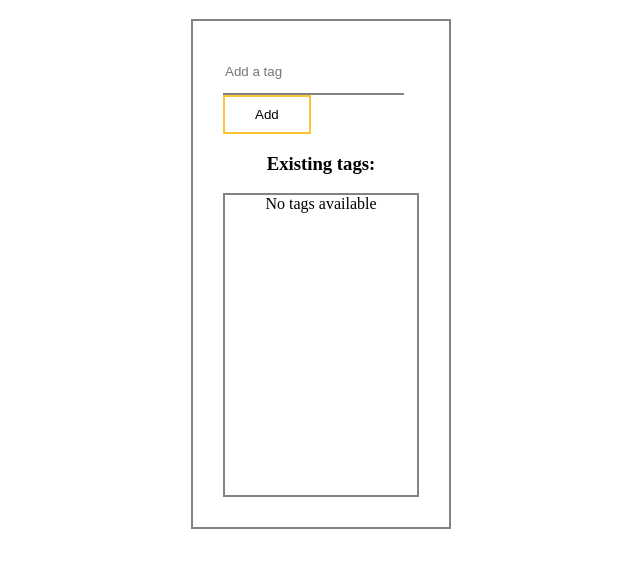
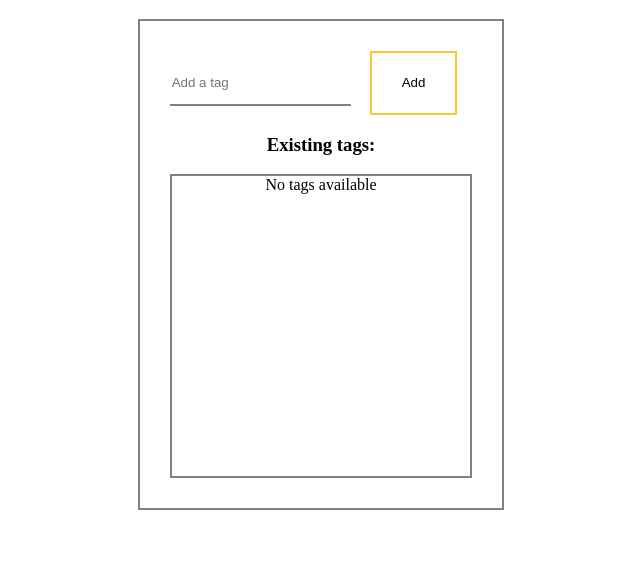
Before and after one commit to sychova/tag-manager, a plain HTML site: page index.html in a window 1280 px wide. Shown: the part 61-628 px from the top of the page, without its empty margins (319-959 px from the left). Drawn offline with Linux system fonts and the light colour scheme.

Commit message:
fix: fixing

```diff
--- a/index.html
+++ b/index.html
@@ -17,11 +17,11 @@
         <div class="container">
             <div class="form_wrapper">
                 <div>
-                    <form id="tagForm">
+                    <form id="tagForm" method="POST">
                         <input type="text" id="tagName" name="tagName" title="You can add multiple tags by adding a comma." placeholder="Add a tag" required>
-
+                        <input type="button" value="Add" id="addTag" class="btn">
                     </form>
-                    <button id="addTag" class="btn">Add</button>
+                    <!-- <button id="addTag" class="btn">Add</button> -->
                     <div>
                         <h3>Existing tags:</h3>
                         <div id="tagList" class="tagListContainer">
--- a/scripts.js
+++ b/scripts.js
@@ -4,6 +4,7 @@
         if (tagNames.length > 0) {
             addTag(tagNames);
         }
+        document.getElementById("tagName").value = "";
     });
 
     function generateID(arr) {
```
